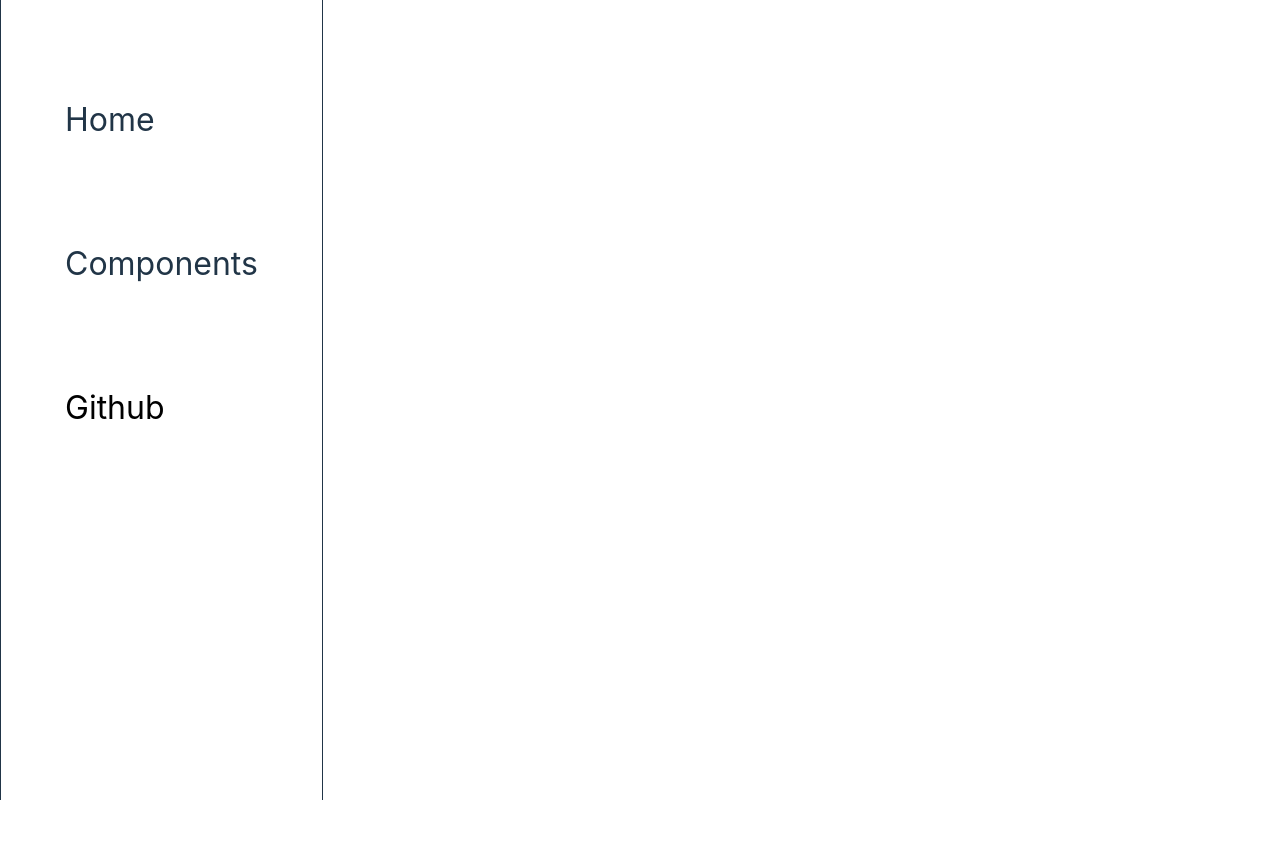
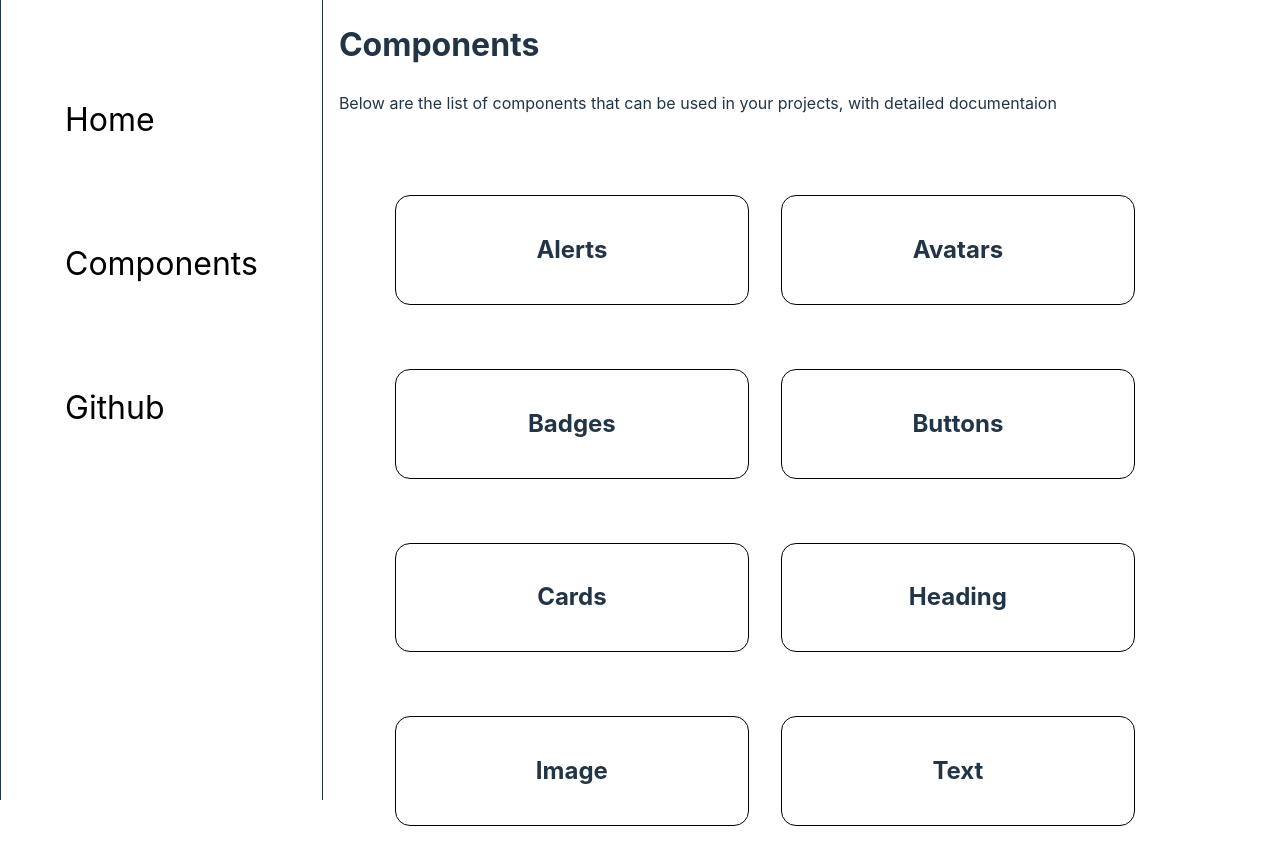
Before and after one commit to WadadParker/neog-component-library, a React (Vite) app: page /components in a window 1280 px wide. Shown: the top 864 px of the page. Before the commit the page ends 800 px from the top, so only its background shows below. Built offline with nearby package versions, Linux system fonts and the light colour scheme.

Commit message:
feat: components

```diff
--- a/src/App.jsx
+++ b/src/App.jsx
@@ -3,6 +3,7 @@ import { Route,Routes } from 'react-router-dom'
 
 import { Home } from './pages/home/Home'
 import { SideBar } from './mainComponents/sideBar/SideBar'
+import { Components } from './pages/library/Components'
 
 function App() {
   const [count, setCount] = useState(0)
@@ -12,6 +13,7 @@ function App() {
       <SideBar />
       <Routes>
         <Route path='/' element={<Home />} />
+        <Route path='/components' element={<Components />} />
       </Routes>
     </div>
   )
--- a/src/index.css
+++ b/src/index.css
@@ -25,6 +25,7 @@ body {
 .app {
   display: grid;
   grid-template-columns: auto 1fr;
+  gap: 1rem;
 }
 
 /*
--- a/src/mainComponents/sideBar/SideBar.jsx
+++ b/src/mainComponents/sideBar/SideBar.jsx
@@ -1,16 +1,17 @@
 import styles from "./sideBar.module.css";
 
 import React from 'react'
+import {Link} from "react-router-dom";
 
 
 export const SideBar = () => {
   return (
     <nav className={styles.navbar}>
         <li className={styles.list}>
-            Home
+          <Link className={styles.link} to="/">Home</Link>
         </li>
         <li className={styles.list}>
-            Components
+           <Link className={styles.link} to="/components"> Components </Link>
         </li>
         <li className={styles.list}>
             <a className={styles.link} href="https://github.com/WadadParker/neog-component-library" target="_blank">Github</a>
--- /dev/null
+++ b/src/pages/library/Components.jsx
@@ -0,0 +1,31 @@
+import styles from "./component.module.css";
+
+import React from 'react'
+import { useNavigate } from "react-router";
+
+const componentArray=["alerts","avatars","badges","buttons","cards","heading","image","text"]
+
+
+const ComponentCard=({name})=>
+{
+    const navigate=useNavigate();
+    return (
+        <li className={styles[`component-card`]}>
+            <h2 className={styles.heading} onClick={()=>navigate(`/components/${name}`)}>{name}</h2>
+        </li>
+    )
+}
+
+export const Components = () => {
+  return (
+    <div>
+        <h1>Components</h1>
+        <p>Below are the list of components that can be used in your projects, with detailed documentaion</p>
+        <ul className={styles[`list-container`]}>
+            {componentArray.map(item=>(
+                <ComponentCard name={item} />
+            ))}
+        </ul>
+    </div>
+  )
+}
--- /dev/null
+++ b/src/pages/library/component.module.css
@@ -0,0 +1,23 @@
+.heading {
+    text-transform: capitalize;
+}
+.component-card {
+    list-style: none;
+    border: 1px solid black;
+    padding: 1em;
+    margin: 2em 1em;
+    width: 20em;
+    text-align: center;
+    border-radius: 15px;
+    transition: 300ms;
+}
+.list-container {
+    margin-top: 3em;
+    display: flex;
+    flex-wrap: wrap;
+}
+.component-card:hover {
+    color: var(--primary-color);
+    cursor: pointer;
+    border: 1px solid var(--primary-color);
+}
```
